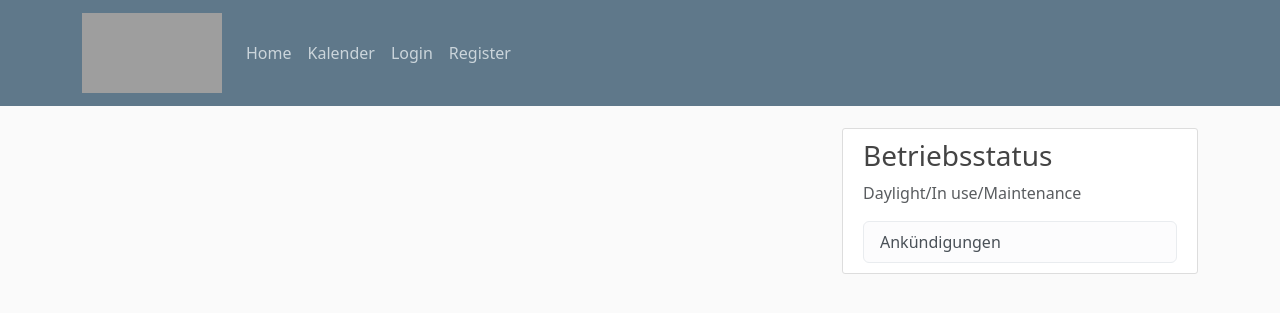
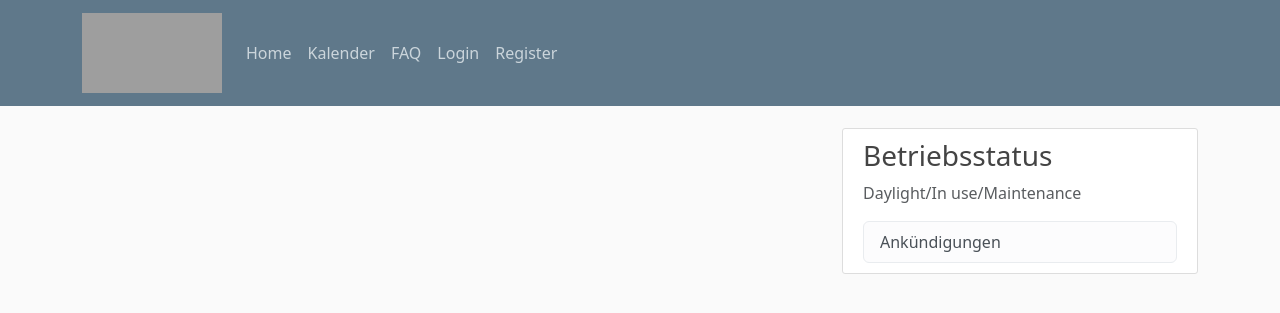
Before and after one commit to peter-englmaier/vds-sternwarte, a Flask app: page / in a window 1280 px wide. Shown: the top 313 px of the page. Run offline with Flask 3, Linux system fonts and the light colour scheme; data that the repository does not hold is empty; parts of the project's set-up code (start-up, migrations or seed data) failed here and were passed over; some libraries are stand-ins or nearby versions; grey boxes are pictures that could not be loaded.

Commit message:
Anpassung der Grundeinstellung und Datenbanksystem funktioniert nun

```diff
--- a/webapp/main/routes.py
+++ b/webapp/main/routes.py
@@ -12,12 +12,19 @@ def home():
     return render_template('home.html', posts=posts)
 
 
-@main.route("/about")
+@main.route("/calendar")
 @login_required
-def about():
+def calendar():
     softwareId = "$Id$"
     version = "0.1-rc"
-    return render_template('about.html', title='About', version=version, commitId=softwareId)
+    return render_template('calendar.html', title='Kalender', version=version, commitId=softwareId)
+
+@main.route("/faq")
+@login_required
+def faq():
+    softwareId = "$Id$"
+    version = "0.1-rc"
+    return render_template('faq.html', title='FAQ', version=version, commitId=softwareId)
 
 @main.route("/status")
 def status():
--- a/webapp/templates/layout.html
+++ b/webapp/templates/layout.html
@@ -33,13 +33,14 @@
           <div class="collapse navbar-collapse" id="navbarToggle">
             <div class="navbar-nav mr-auto">
               <a class="nav-item nav-link" href="{{ url_for('main.home') }}">Home</a>
-              <a class="nav-item nav-link" href="{{ url_for('main.about') }}">Kalender</a>
+              <a class="nav-item nav-link" href="{{ url_for('main.calendar') }}">Kalender</a>
+              <a class="nav-item nav-link" href="{{ url_for('main.faq') }}">FAQ</a>
             </div>
             <!-- Navbar Right Side -->
             <div class="navbar-nav">
               {% if current_user.is_authenticated %}
                 <a class="nav-item nav-link" href="{{ url_for('main.home') }}">Home</a>
-                <a class="nav-item nav-link" href="{{ url_for('main.about') }}">Kalender</a>
+                <a class="nav-item nav-link" href="{{ url_for('main.calendar') }}">Kalender</a>
                 <a class="nav-item nav-link" href="{{ url_for('posts.new_post') }}">Beantragung</a>
                 <a class="nav-item nav-link" href="{{ url_for('users.account') }}">Account</a>
                 <a class="nav-item nav-link" href="{{ url_for('users.logout') }}">Logout</a>
```
Also changed, not shown: webapp/templates/calendar.html (added, +10 -0 lines), webapp/static/main.css (line endings or trailing spaces), webapp/templates/faq.html (renamed from webapp/templates/about.html).
